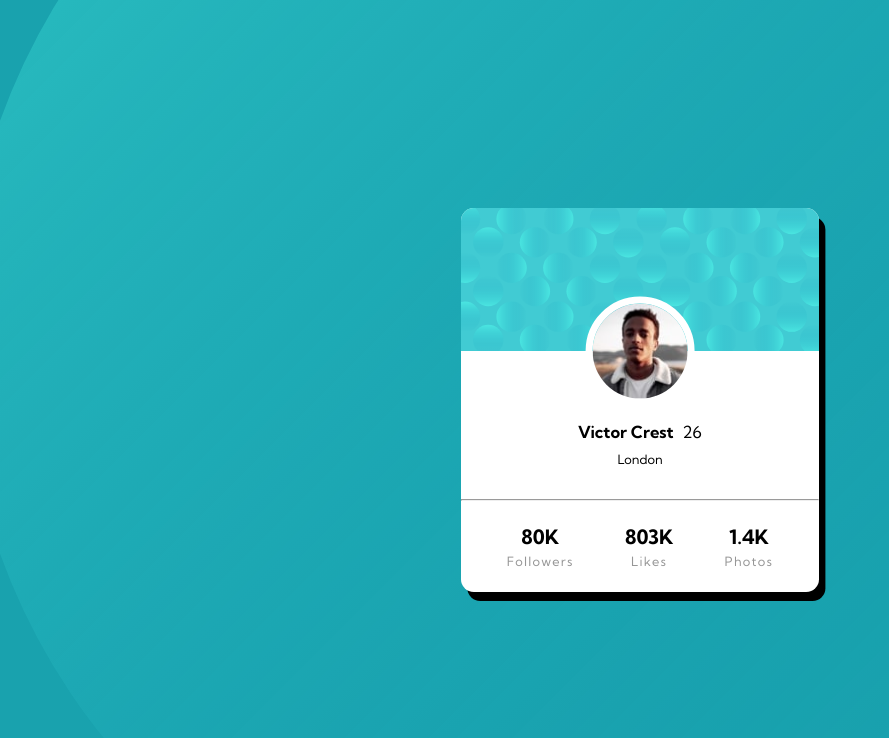
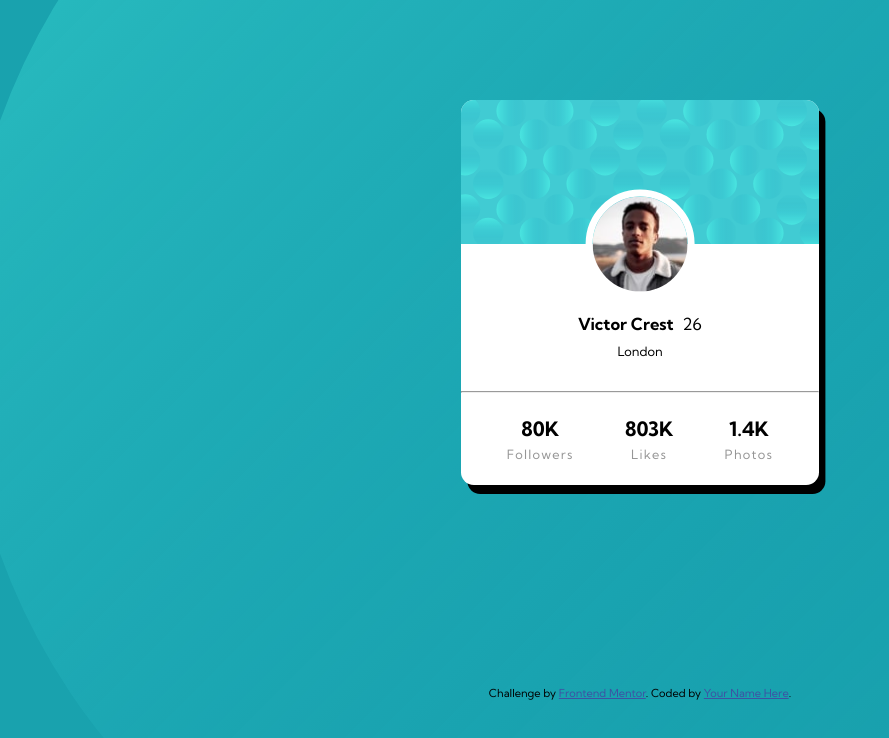
Before and after one commit to dracowarz/profile-card-component-main, a plain HTML site: page index.html in a window 1280 px wide. Shown: the whole page, without its empty margins (0-889 px from the left). Drawn offline with Linux system fonts and the light colour scheme.

Commit message:
Update index.html

```diff
--- a/index.html
+++ b/index.html
@@ -54,11 +54,9 @@
     </div>
   </main>
 
-  <!--
-  <div class="attribution">
+  <p class="attribution">
     Challenge by <a href="https://www.frontendmentor.io?ref=challenge" target="_blank">Frontend Mentor</a>.
     Coded by <a href="#">Your Name Here</a>.
-  </div>
-  -->
+  </p>
 </body>
 </html>
```
